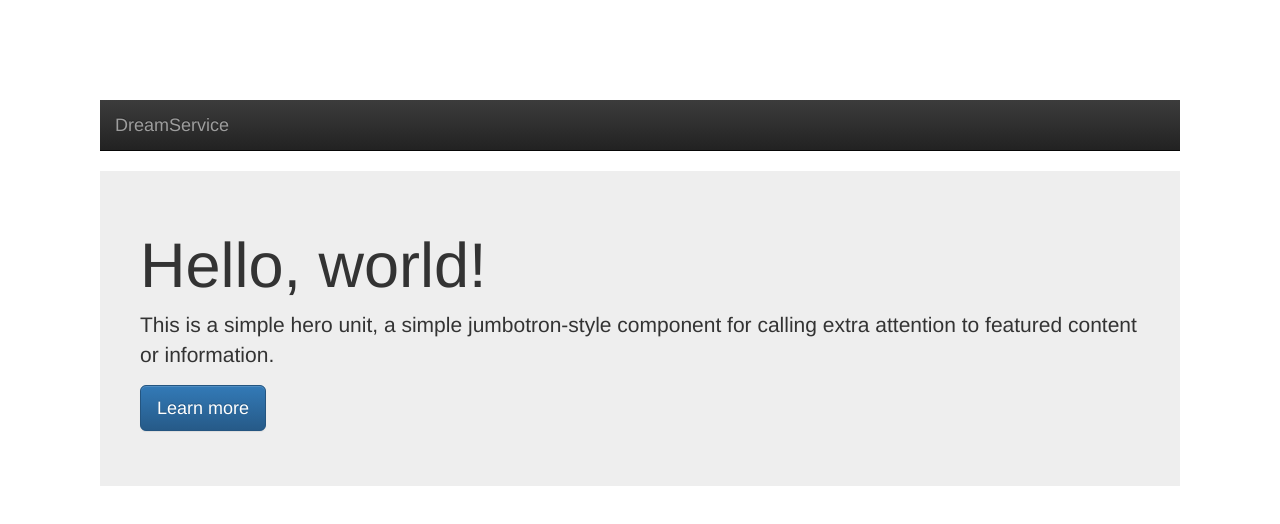
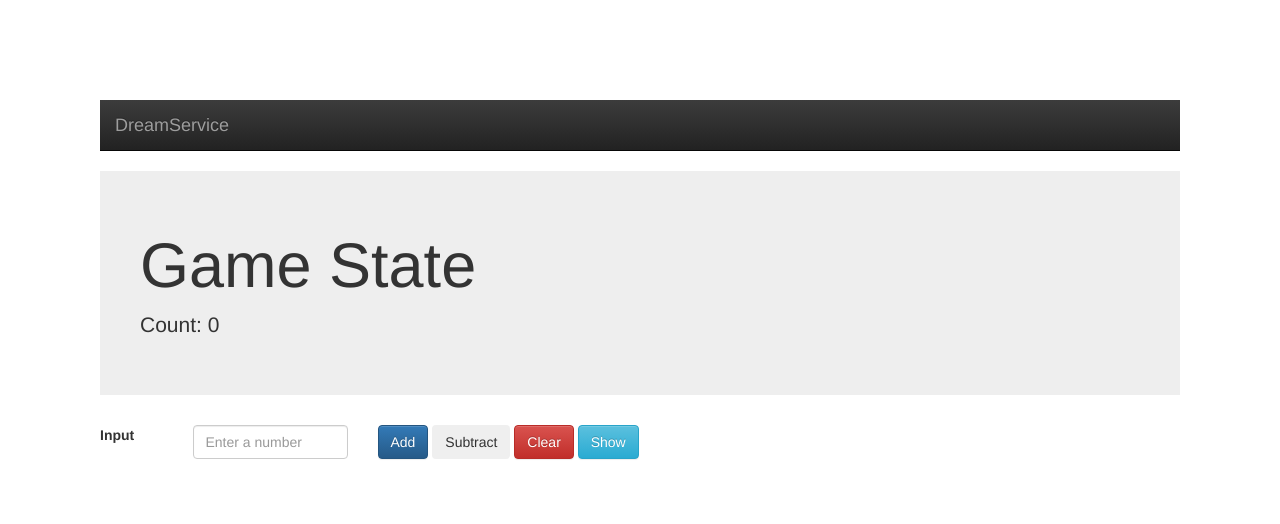
Before and after one commit to djedi-knight/DreamService, a website: page index.html in a window 1280 px wide. Drawn offline with nearby package versions, Linux system fonts and the light colour scheme.

Commit message:
updated index.html

```diff
--- a/index.html
+++ b/index.html
@@ -1,4 +1,5 @@
 <html>
+
 <head>
   <title>DreamService</title>
   <script src="https://ajax.googleapis.com/ajax/libs/jquery/1.11.2/jquery.min.js"></script>
@@ -6,6 +7,7 @@
   <link rel="stylesheet" href="https://maxcdn.bootstrapcdn.com/bootstrap/3.3.1/css/bootstrap-theme.min.css">
   <script src="https://maxcdn.bootstrapcdn.com/bootstrap/3.3.1/js/bootstrap.min.js"></script>
 </head>
+
 <body>
   <div style="margin:100px;">
     <nav class="navbar navbar-inverse navbar-static-top">
@@ -13,11 +15,26 @@
         <a class="navbar-brand" href="/">DreamService</a>
       </div>
     </nav>
-    <div class="jumbotron"  style="padding:40px;">
-      <h1>Hello, world!</h1>
-      <p>This is a simple hero unit, a simple jumbotron-style component for calling extra attention to featured content or information.</p>
-      <p><a class="btn btn-primary btn-lg" href="#" role="button">Learn more</a></p>
+    <div class="jumbotron" style="padding:40px;">
+      <h1>Game State</h1>
+      <p>Count: 0</p>
     </div>
+    <form>
+      <div class="form-group row">
+        <label for="stateChangeInput" class="col-sm-1 col-form-label">Input</label>
+        <div class="col-sm-2">
+          <input type="number" class="form-control" id="stateChangeInput" placeholder="Enter a number">
+        </div>
+        <div class="col-sm-9">
+          <button type="button" class="btn btn-primary">Add</button>
+          <button type="button" class="btn btn-secondary">Subtract</button>
+          <button type="button" class="btn btn-danger">Clear</button>
+          <button type="button" class="btn btn-info">Show</button>
+        </div>
+      </div>
+      <!-- <button type="submit" class="btn btn-primary">Submit</button> -->
+    </form>
   </div>
 </body>
+
 </html>
```
